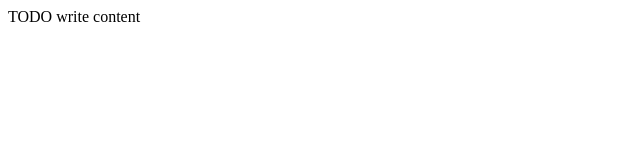
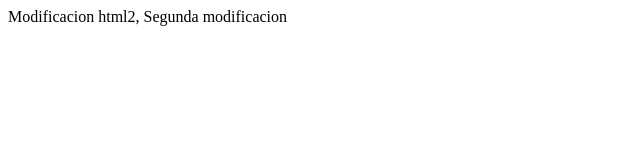
Before and after one commit to XimoFR/GitHubUD6, a plain HTML site: page public_html/index2.html in a window 1280 px wide. Shown: the whole page, without its empty margins (0-640 px from the left). Drawn offline with Linux system fonts and the light colour scheme.

Commit message:
Segunda y Tercera modificacion

```diff
--- a/public_html/index2.html
+++ b/public_html/index2.html
@@ -7,6 +7,6 @@
         <meta name="viewport" content="width=device-width, initial-scale=1.0">
     </head>
     <body>
-        <div>TODO write content</div>
+        <div>Modificacion html2, Segunda modificacion</div>
     </body>
 </html>
```
Also changed, not shown: public_html/index3.hmtl.html (+1 -1 lines).
